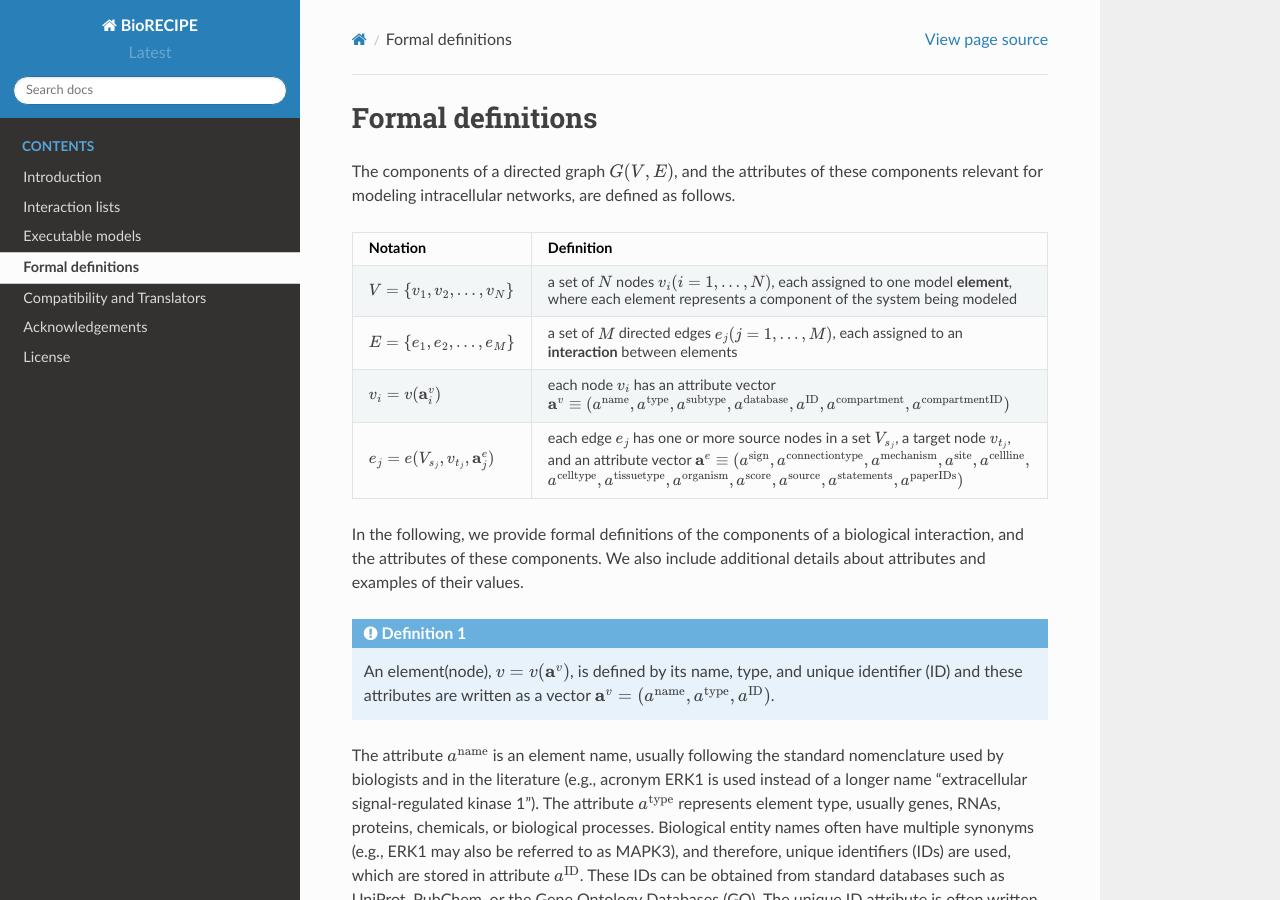
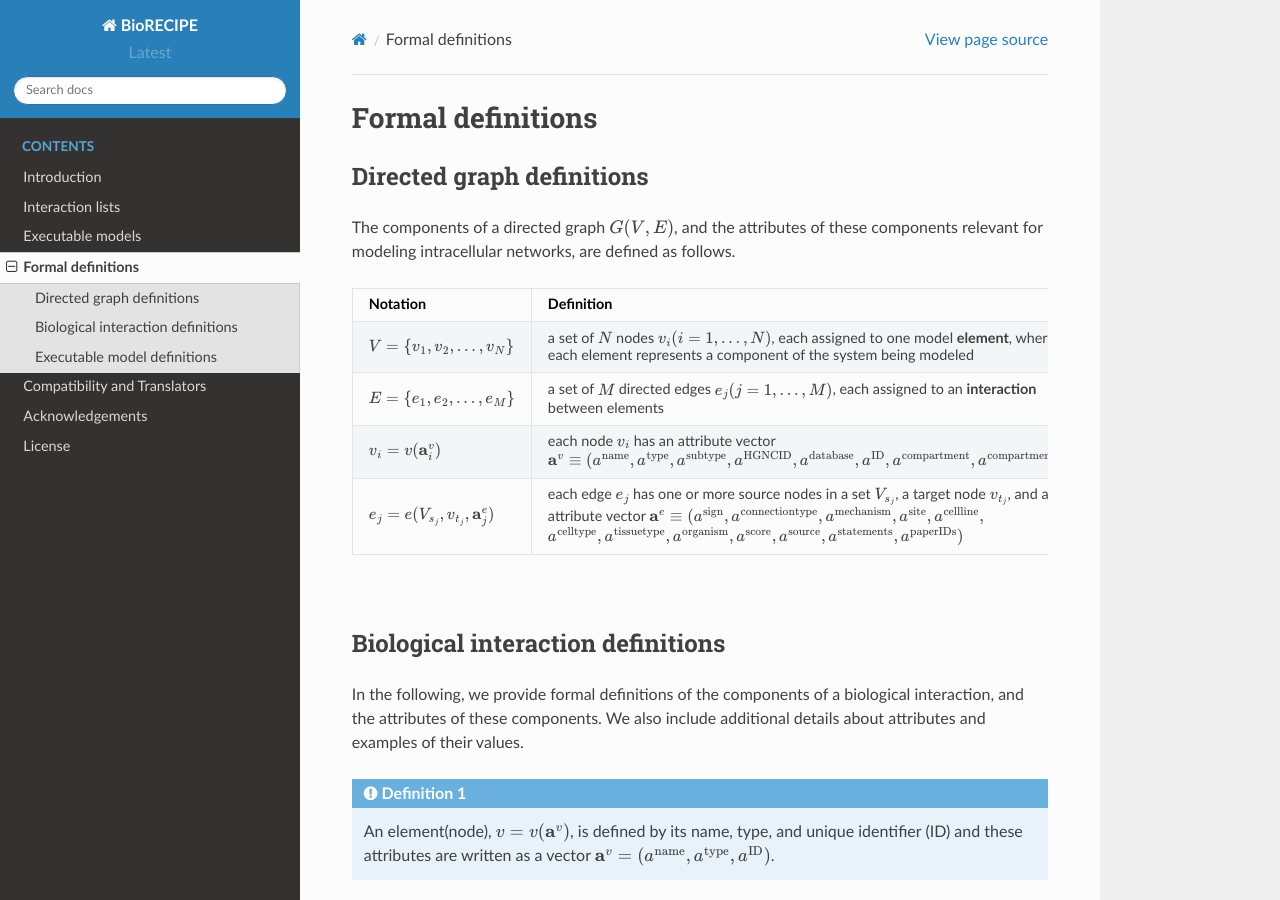
Before and after one commit to pitt-miskov-zivanov-lab/BioRECIPE, a Sphinx documentation site: the page built from docs/definitions.rst, in a window 1280 px wide and 900 px high. Built offline with Sphinx 7.4.7 and the Read the Docs theme 2.0.0, drawn with Linux system fonts in a browser that asks for light colours; some of the changed text lies outside the part shown.

Commit message:
Update definitions.rst

```diff
--- a/docs/definitions.rst
+++ b/docs/definitions.rst
@@ -2,6 +2,9 @@
 Formal definitions
 ##################
 
+
+Directed graph definitions
+--------------------------
 
 The components of a directed graph :math:`G(V,E)`, and the attributes of these components relevant for modeling intracellular networks, are defined as follows.
 
@@ -11,10 +14,13 @@ The components of a directed graph :math:`G(V,E)`, and the attributes of these c
 
     ":math:`V=\{v_1,v_2,...,v_N\}`", "a set of :math:`N` nodes :math:`v_i (i=1,...,N)`, each assigned to one model **element**, where each element represents a component of the system being modeled"
     ":math:`E=\{e_1,e_2,...,e_M\}`", "a set of :math:`M` directed edges :math:`e_j (j=1,...,M)`, each assigned to an **interaction** between elements"
-    ":math:`v_i=v(\mathbf{a}_i^v)`", "each node :math:`v_i` has an attribute vector :math:`\mathbf{a}^v≡(a^{\mathrm{name}},a^{\mathrm{type}},a^{\mathrm{subtype}},a^{\mathrm{database}},a^{\mathrm{ID}},a^{\mathrm{compartment}},a^{\mathrm{compartmentID}})`"
+    ":math:`v_i=v(\mathbf{a}_i^v)`", "each node :math:`v_i` has an attribute vector :math:`\mathbf{a}^v≡(a^{\mathrm{name}},a^{\mathrm{type}},a^{\mathrm{subtype}},a^{\mathrm{HGNCID}},a^{\mathrm{database}},a^{\mathrm{ID}},a^{\mathrm{compartment}},a^{\mathrm{compartmentID}})`"
     ":math:`e_j=e(V_{s_j},v_{t_j},\mathbf{a}_j^e)`", "each edge :math:`e_j` has one or more source nodes in a set :math:`V_{s_j}`, a target node :math:`v_{t_j}`, and an attribute vector :math:`\mathbf{a}^e≡(a^{\mathrm{sign}},a^{\mathrm{connectiontype}},a^{\mathrm{mechanism}},a^{\mathrm{site}},a^{\mathrm{cellline}},` :math:`a^{\mathrm{celltype}},a^{\mathrm{tissuetype}},a^{\mathrm{organism}},a^{\mathrm{score}},a^{\mathrm{source}},a^{\mathrm{statements}},a^{\mathrm{paperIDs}})`"
 
+|
 
+Biological interaction definitions
+----------------------------------
 
 In the following, we provide formal definitions of the components of a biological interaction, and the attributes of these components. We also include additional details about attributes and examples of their values.
 
@@ -40,7 +46,8 @@ Finally, provenance attributes can be used. The :math:`a^{\mathrm{score}}` attri
 
 |
 
-|
+Executable model definitions
+----------------------------
 
 In element-based modeling of biological systems, an element represents a biomolecular species (and in some cases even a biological process) and all reactions that lead to changes in a single species are lumped together within the corresponding element’s update rule. A hybrid element-based model can be more formally defined as follows.
 
```
